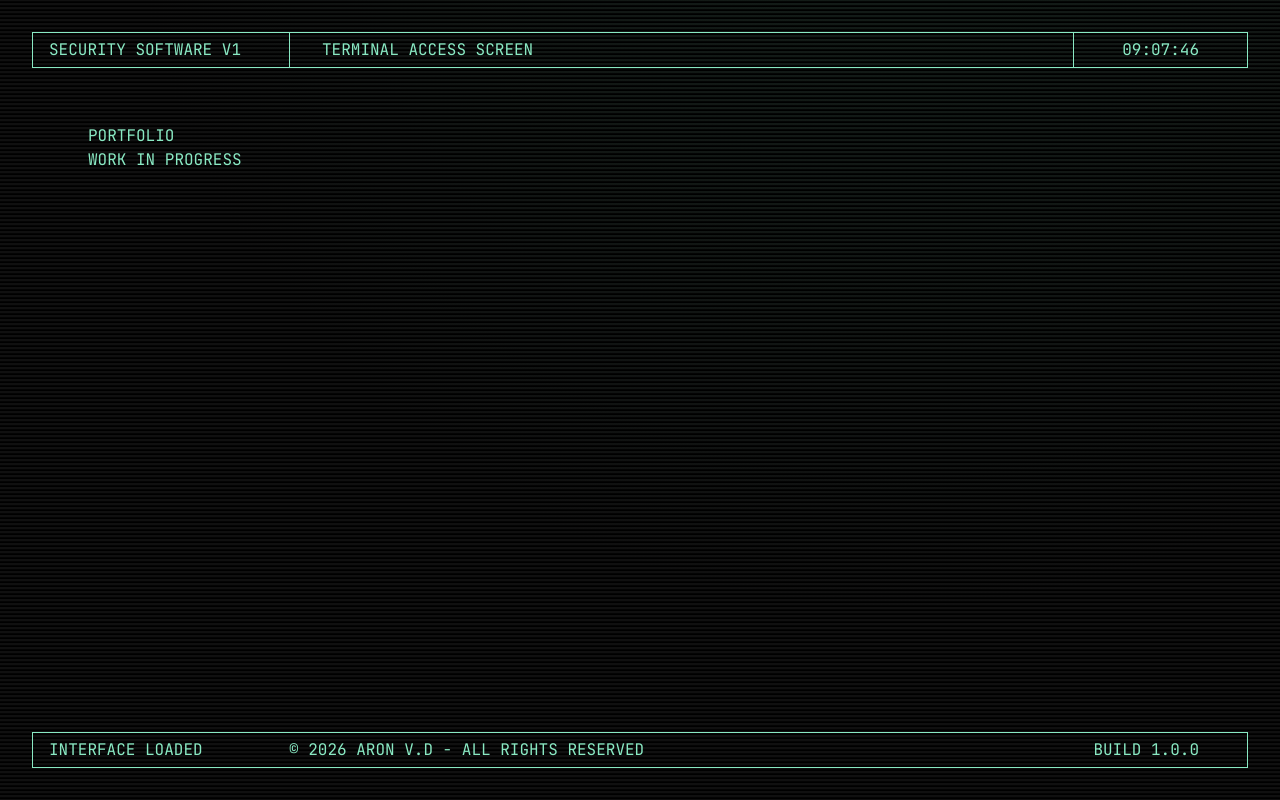
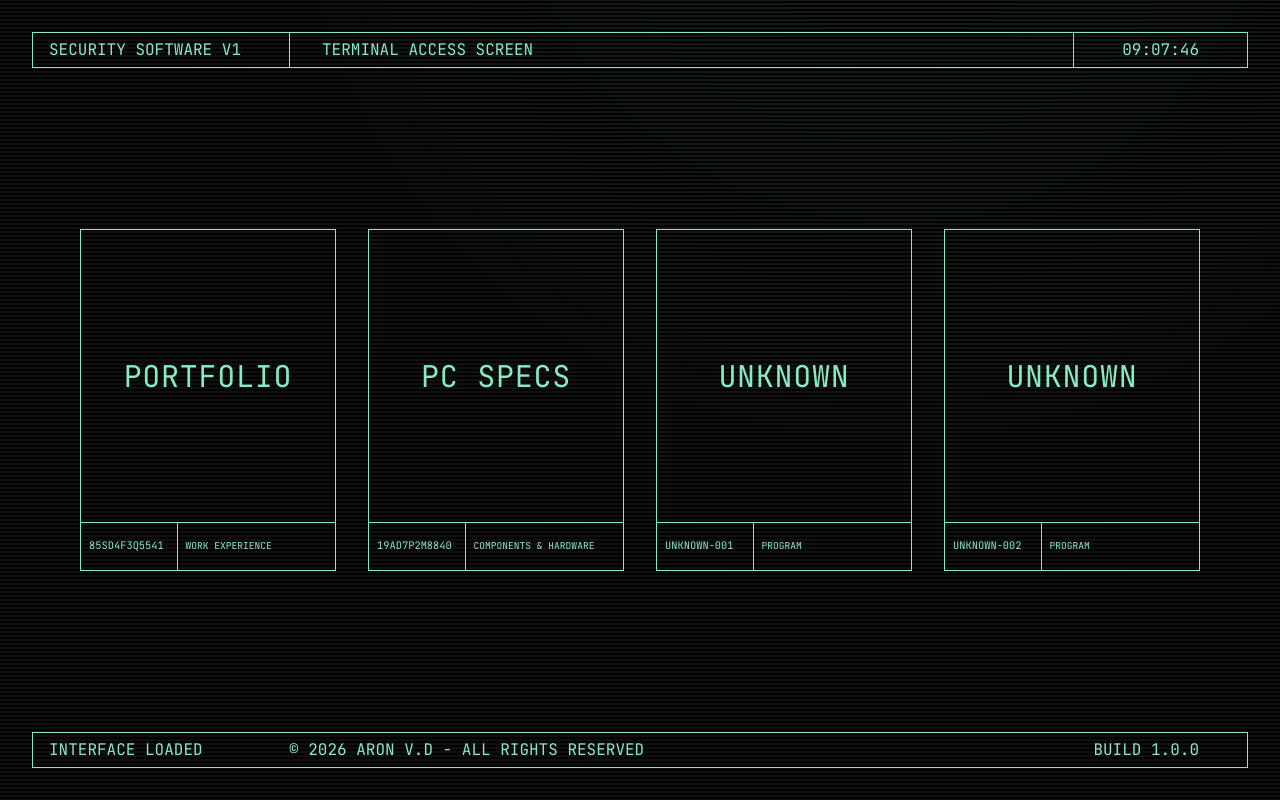
Before and after one commit to AncientPixel-Aron/portfolio, a Vue app: page /#/overview in a window 1280 px wide. Built offline with nearby package versions, Linux system fonts and the light colour scheme.

Commit message:
Added overview buttons + added HeroIcons package

```diff
--- a/package.json
+++ b/package.json
@@ -16,6 +16,7 @@
     "deploy": "gh-pages -d dist"
   },
   "dependencies": {
+    "@heroicons/vue": "^2.2.0",
     "@tailwindcss/vite": "^4.3.1",
     "pinia": "^3.0.4",
     "tailwindcss": "^4.3.1",
--- a/src/App.vue
+++ b/src/App.vue
@@ -4,11 +4,33 @@ import FooterBlock from './components/FooterBlock.vue'
 </script>
 
 <template>
-  <HeaderBlock />
-  <div class="main h-full p-14 uppercase">
-    <RouterView />
+  <div class="app-shell">
+    <HeaderBlock />
+    <main class="main">
+      <!-- <div class="container"> -->
+      <RouterView />
+      <!-- </div> -->
+    </main>
+    <FooterBlock />
   </div>
-  <FooterBlock />
 </template>
 
-<style scoped lang="scss"></style>
+<style scoped lang="scss">
+.app-shell {
+  display: flex;
+  flex-direction: column;
+  height: 100vh;
+  min-height: 100vh;
+  padding: 2rem;
+}
+
+.main {
+  flex: 1 1 auto;
+  min-height: 0;
+  overflow-y: auto;
+  padding: 2rem;
+  display: flex;
+  align-items: center;
+  justify-content: center;
+}
+</style>
--- a/src/assets/styles/main.scss
+++ b/src/assets/styles/main.scss
@@ -5,9 +5,11 @@ html,
 body,
 #app {
   height: 100%;
-  max-height: 100vh;
+  min-height: 100%;
   width: 100%;
   max-width: 100vw;
+  margin: 0;
+  overflow: hidden;
 
   display: flex;
   flex-direction: column;
@@ -15,7 +17,3 @@ body,
 
   color: var(--color-primary);
 }
-
-#app {
-  padding: 2rem;
-}
--- /dev/null
+++ b/src/components/OverviewAction.vue
@@ -0,0 +1,61 @@
+<script setup lang="ts">
+import { RouterLink } from 'vue-router'
+
+defineProps({
+  title: {
+    type: String,
+    required: true,
+  },
+  code: {
+    type: String,
+    default: '85SD4F3Q5541',
+  },
+  subtitle: {
+    type: String,
+    default: 'PROGRAM',
+  },
+  to: { type: [String, Object], required: true },
+})
+</script>
+
+<template>
+  <RouterLink
+    :to="to"
+    class="group flex aspect-[0.75] w-64 flex-col border border-primary transition-colors duration-150 bg-transparent text-primary hover:bg-primary hover:text-background-primary"
+    active-class="bg-primary text-background-primary"
+  >
+    <!-- Main area -->
+    <div class="flex flex-1 items-center justify-center p-6">
+      <span class="text-3xl tracking-wide uppercase">
+        {{ title }}
+      </span>
+    </div>
+
+    <!-- Footer -->
+    <div class="flex h-12 border-t border-current">
+      <div class="hidden md:flex w-[38%] items-center border-r border-current px-2 text-[0.65rem]">
+        {{ code }}
+      </div>
+
+      <div
+        class="flex flex-1 items-center px-2 text-left text-[0.6rem] leading-none uppercase whitespace-pre-line"
+      >
+        {{ subtitle }}
+      </div>
+    </div>
+  </RouterLink>
+</template>
+
+<style scoped lang="scss">
+.group {
+  background: transparent;
+  color: var(--color-primary);
+
+  &:hover,
+  &.active,
+  &:active {
+    background: var(--color-primary);
+    color: var(--background-primary);
+  }
+}
+</style>
--- a/src/router/index.ts
+++ b/src/router/index.ts
@@ -1,11 +1,15 @@
 import LoginView from '@/views/LoginView.vue'
 import OverviewView from '@/views/OverviewView.vue'
+import PortfolioView from '@/views/PortfolioView.vue'
+import PcSpecsView from '@/views/PcSpecsView.vue'
 import { createRouter, createWebHashHistory } from 'vue-router'
 
 const routes = [
   { path: '/', component: LoginView },
   { path: '/login', name: 'login', component: LoginView },
   { path: '/overview', name: 'overview', component: OverviewView },
+  { path: '/portfolio', name: 'portfolio', component: PortfolioView },
+  { path: '/pc-specs', name: 'pc-specs', component: PcSpecsView },
 ]
 
 const router = createRouter({
--- a/src/views/OverviewView.vue
+++ b/src/views/OverviewView.vue
@@ -1,8 +1,34 @@
-<script setup lang="ts"></script>
+<script setup lang="ts">
+import OverviewAction from '@/components/OverviewAction.vue'
+</script>
 
 <template>
-  <h1>Portfolio</h1>
-  <p>Work in progress</p>
+  <div
+    class="overview-container flex flex-wrap h-full gap-8 h-auto items-center justify-center content-start md:content-center overflow-y-auto"
+  >
+    <OverviewAction
+      :title="'PORTFOLIO'"
+      :subtitle="'Work Experience'"
+      :code="'85SD4F3Q5541'"
+      :to="{ name: 'portfolio' }"
+    />
+    <OverviewAction
+      :title="'PC SPECS'"
+      :subtitle="'COMPONENTS & HARDWARE'"
+      :code="'19AD7P2M8840'"
+      :to="{ name: 'pc-specs' }"
+    />
+    <OverviewAction :title="'UNKNOWN'" :subtitle="'PROGRAM'" :code="'UNKNOWN-001'" :to="'#'" />
+    <OverviewAction :title="'UNKNOWN'" :subtitle="'PROGRAM'" :code="'UNKNOWN-002'" :to="'#'" />
+  </div>
 </template>
 
-<style scoped lang="scss"></style>
+<style scoped lang="scss">
+.overview-container {
+  -ms-overflow-style: none;
+  scrollbar-width: none;
+}
+.overview-container::-webkit-scrollbar {
+  display: none;
+}
+</style>
--- /dev/null
+++ b/src/views/PcSpecsView.vue
@@ -0,0 +1,8 @@
+<script setup lang="ts"></script>
+
+<template>
+  <h1>PC-SPECS</h1>
+  <p>Work in progress</p>
+</template>
+
+<style scoped lang="scss"></style>
--- /dev/null
+++ b/src/views/PortfolioView.vue
@@ -0,0 +1,8 @@
+<script setup lang="ts"></script>
+
+<template>
+  <h1>Portfolio</h1>
+  <p>Work in progress</p>
+</template>
+
+<style scoped lang="scss"></style>
```
Also changed, not shown: 1 other file (tests, documents, lock files or other folders).
